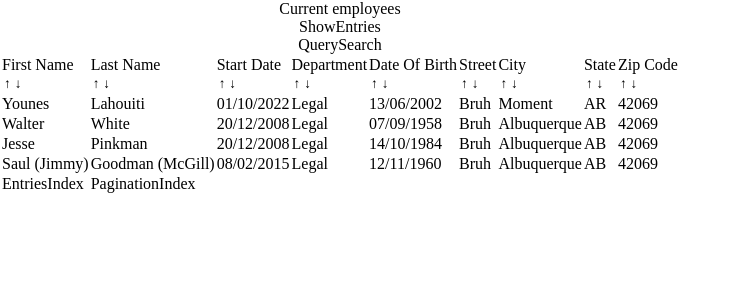
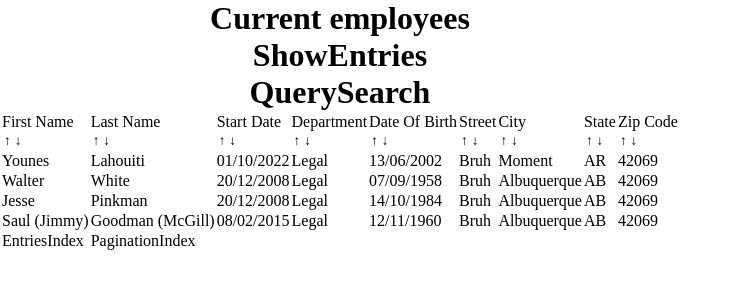
Before and after one commit to LePhenix47/HRnet-Data-Table_npm-package, a React (Vite) app in the folder dataTable-npm/: page / in a window 1280 px wide. Shown: the top 300 px of the page, without its empty margins (0-738 px from the left). Built offline with nearby package versions, Linux system fonts and the light colour scheme.

Commit message:
Suppression de StoryBook

```diff
--- a/dataTable-npm/src/components/DataTable/DataTable.jsx
+++ b/dataTable-npm/src/components/DataTable/DataTable.jsx
@@ -35,45 +35,59 @@
   log(totalEntries);
 
   return (
-    <table className="DT">
-      <caption>
+    <table className="DataTable">
+      <caption className="DataTable__caption">
         {title}
         <div>
           <ShowEntries />
           <QuerySearch />
         </div>
       </caption>
-      <thead>
-        <tr>
+      <thead className="DataTable__head">
+        <tr className="DataTable__row DataTable__head-row">
           {properties.map((property, index) => {
             return (
-              <td key={properties + index}>
+              <td
+                key={properties + index}
+                className="DataTable__cell DataTable__head-cell"
+              >
                 {property}
                 <div>
-                  <button type="button">↑</button>
-                  <button type="button">↓</button>
+                  <button type="button" className="DataTable__head-button">
+                    ↑
+                  </button>
+                  <button type="button" className="DataTable__head-button">
+                    ↓
+                  </button>
                 </div>
               </td>
             );
           })}
         </tr>
       </thead>
-      <tfoot>
-        <tr>
-          <td>
+      <tfoot className="DataTable__foot">
+        <tr className="DataTable__row DataTable__foot-row">
+          <td className="DataTable__cell DataTable__foot-cell DataTable__foot-cell--entries">
             <EntriesIndex />
           </td>
-          <td>
+          <td className="DataTable__cell DataTable__foot-cell DataTable__foot-cell--pagination">
             <PaginationIndex />
           </td>
         </tr>
       </tfoot>
-      <tbody>
+      <tbody className="DataTable__body">
         {values.map((valueArray) => {
           return (
-            <tr>
+            <tr className="DataTable__row DataTable__body-row">
               {valueArray.map((value, index) => {
-                return <td key={value + index}>{value}</td>;
+                return (
+                  <td
+                    key={value + index}
+                    className="DataTable__cell DataTable__body-cell"
+                  >
+                    {value}
+                  </td>
+                );
               })}
             </tr>
           );
--- a/dataTable-npm/src/style/css/style.css
+++ b/dataTable-npm/src/style/css/style.css
@@ -1 +1 @@
-@media(prefers-reduced-motion){*,:before,::after{-webkit-animation:none !important;animation:none !important;transition:none !important}}*,::before,::after{box-sizing:border-box;margin:0;padding:0}html{scroll-behavior:smooth;scroll-padding-top:50%}body{min-height:100vh;overflow-x:hidden;transition:background-color 250ms ease-in-out,color 250ms ease-in-out}:is(ul,ol){list-style-type:none}button{border-color:rgba(0,0,0,0);background-color:rgba(0,0,0,0)}input{border-color:rgba(0,0,0,0)}input:focus{border-color:rgba(0,0,0,0);outline:rgba(0,0,0,0)}button:hover{cursor:pointer}a{text-decoration:none}a:visited{color:initial}label:hover{cursor:pointer}fieldset{border-color:rgba(0,0,0,0)}legend{position:static}:empty:is(p,h1,h2,h3,h4,h5,h6,span){display:none}body{font-family:"Times New Roman",Times,serif;font-weight:500}@media(prefers-color-scheme: dark){:root{color-scheme:dark}}/*# sourceMappingURL=style.css.map */
+@media(prefers-reduced-motion){*,:before,::after{-webkit-animation:none !important;animation:none !important;transition:none !important}}*,::before,::after{box-sizing:border-box;margin:0;padding:0}html{scroll-behavior:smooth;scroll-padding-top:50%}body{min-height:100vh;overflow-x:hidden;transition:background-color 250ms ease-in-out,color 250ms ease-in-out}:is(ul,ol){list-style-type:none}button{border-color:rgba(0,0,0,0);background-color:rgba(0,0,0,0)}input{border-color:rgba(0,0,0,0)}input:focus{border-color:rgba(0,0,0,0);outline:rgba(0,0,0,0)}button:hover{cursor:pointer}a{text-decoration:none}a:visited{color:initial}label:hover{cursor:pointer}fieldset{border-color:rgba(0,0,0,0)}legend{position:static}:empty:is(p,h1,h2,h3,h4,h5,h6,span){display:none}body{font-family:"Times New Roman",Times,serif;font-weight:400;font-size:16px}caption{font-size:32px;font-weight:700}@media(prefers-color-scheme: dark){:root{color-scheme:dark}}/*# sourceMappingURL=style.css.map */
--- a/dataTable-npm/src/style/sass/base/_typography.scss
+++ b/dataTable-npm/src/style/sass/base/_typography.scss
@@ -1,4 +1,10 @@
 body {
     font-family: 'Times New Roman', Times, serif;
-    font-weight: 500;
+    font-weight: 400;
+    font-size: 16px;
 }
+
+caption {
+    font-size: 32px;
+    font-weight: 700;
+}
--- a/dataTable-npm/src/style/sass/components/_data-table.scss
+++ b/dataTable-npm/src/style/sass/components/_data-table.scss
@@ -1,3 +1,7 @@
 @use "../utils/" as *;
 
-// .data-table-component {}
+.DataTable {
+
+
+    &__caption {}
+}
```
Also changed, not shown: 2 other files (tests, documents, lock files or other folders).
